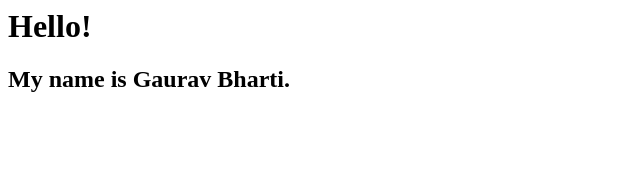
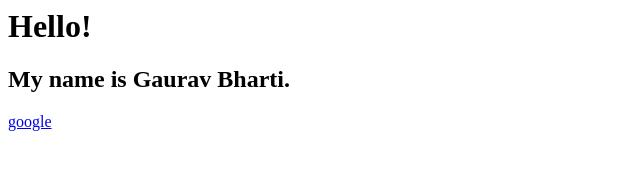
Before and after one commit to gaurav5125/gaurav5125.github.io, a plain HTML site: page index.html in a window 1280 px wide. Shown: the full height of the page, 0-640 px from the left. Drawn offline with Linux system fonts and the light colour scheme.

Commit message:
Update index.html

```diff
--- a/index.html
+++ b/index.html
@@ -2,5 +2,6 @@
     <head>
         <h1>Hello!</h1>
         <h2>My name is Gaurav Bharti.</h2>
+        <a href=google.com>google</a>
     </head>
 </html>
```
